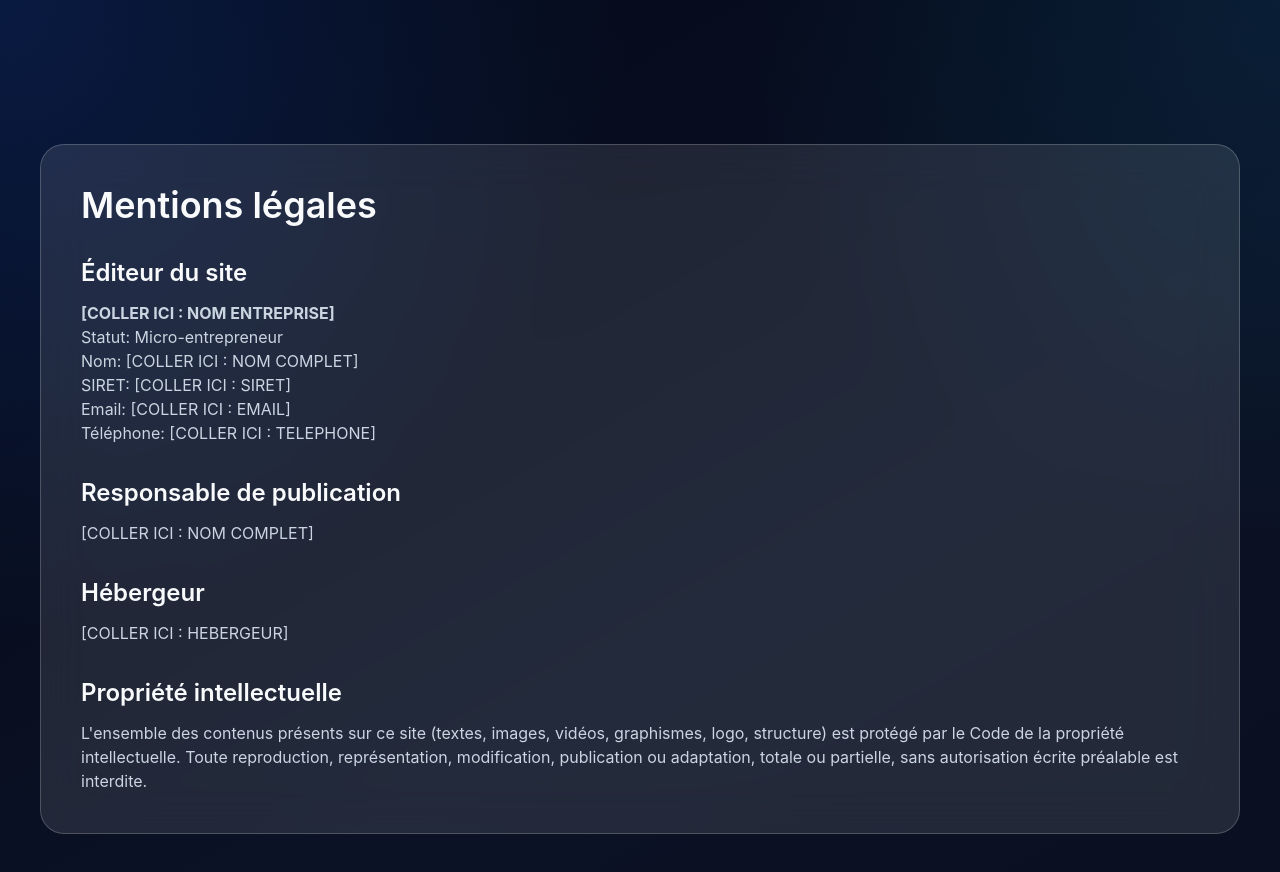
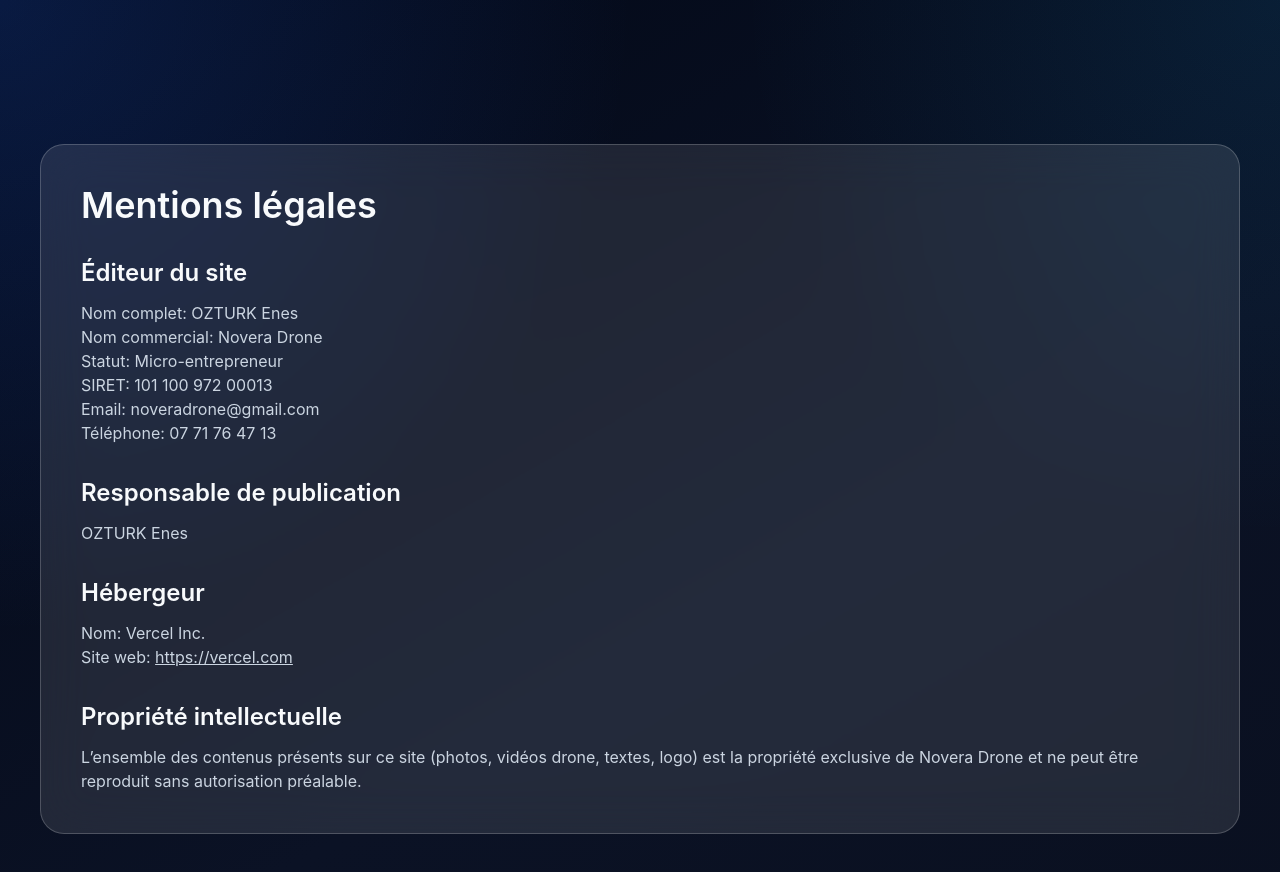
Before and after one commit to noveradrone/novera-drone.site.web, a Next.js app: page /mentions-legales in a window 1280 px wide. Shown: the top 872 px of the page. Built offline with nearby package versions, Linux system fonts and the light colour scheme.

Commit message:
use local DJI Air 3S image in carousel

```diff
--- a/app/components/AboutIntroSection.tsx
+++ b/app/components/AboutIntroSection.tsx
@@ -1,7 +1,7 @@
 export default function AboutIntroSection() {
   return (
-    <section className="reveal-up section-shell py-14 sm:py-16">
-      <div className="mx-auto max-w-4xl rounded-3xl border border-white/15 bg-white/5 px-6 py-10 text-center backdrop-blur-xl sm:px-8 sm:py-12">
+    <section className="reveal-up section-shell py-16">
+      <div className="mx-auto flex min-h-[280px] max-w-4xl flex-col items-center justify-center rounded-3xl border border-white/15 bg-white/5 px-6 py-10 text-center backdrop-blur-xl sm:px-8 sm:py-12">
         <h2 className="text-3xl font-semibold leading-tight text-white sm:text-4xl">Qui sommes-nous ?</h2>
         <p className="mx-auto mt-5 max-w-3xl text-base leading-relaxed text-slate-300 sm:text-lg">
           Entrepreneur passionné par l’aérien et les technologies drone, j’ai fondé Novera Drone pour proposer des
--- a/app/mentions-legales/page.tsx
+++ b/app/mentions-legales/page.tsx
@@ -16,11 +16,11 @@
         <section className="mt-8">
           <h2 className="text-xl font-semibold sm:text-2xl">Éditeur du site</h2>
           <p className="mt-3 text-slate-300">
-            <strong>{legalInfo.companyName}</strong>
+            Nom complet: {legalInfo.fullName}
+            <br />
+            Nom commercial: {legalInfo.companyName}
             <br />
             Statut: {legalInfo.status}
-            <br />
-            Nom: {legalInfo.fullName}
             <br />
             SIRET: {legalInfo.siret}
             <br />
@@ -37,15 +37,21 @@
 
         <section className="mt-8">
           <h2 className="text-xl font-semibold sm:text-2xl">Hébergeur</h2>
-          <p className="mt-3 text-slate-300">{legalInfo.host}</p>
+          <p className="mt-3 text-slate-300">
+            Nom: {legalInfo.hostName}
+            <br />
+            Site web:{" "}
+            <a href={legalInfo.hostWebsite} target="_blank" rel="noreferrer" className="underline hover:text-blue-300">
+              {legalInfo.hostWebsite}
+            </a>
+          </p>
         </section>
 
         <section className="mt-8">
           <h2 className="text-xl font-semibold sm:text-2xl">Propriété intellectuelle</h2>
           <p className="mt-3 text-slate-300">
-            L'ensemble des contenus présents sur ce site (textes, images, vidéos, graphismes, logo, structure) est
-            protégé par le Code de la propriété intellectuelle. Toute reproduction, représentation, modification,
-            publication ou adaptation, totale ou partielle, sans autorisation écrite préalable est interdite.
+            L’ensemble des contenus présents sur ce site (photos, vidéos drone, textes, logo) est la propriété
+            exclusive de Novera Drone et ne peut être reproduit sans autorisation préalable.
           </p>
         </section>
       </article>
--- a/app/services/[slug]/page.tsx
+++ b/app/services/[slug]/page.tsx
@@ -39,7 +39,7 @@
     <main className="relative overflow-hidden">
       <Navbar />
 
-      <section className="section-shell pt-28 sm:pt-32 md:pt-36">
+      <section className="section-shell pt-36 sm:pt-32 md:pt-36">
         <div className="glass overflow-hidden rounded-3xl">
           <Image
             src={service.heroImage}
--- a/app/services/page.tsx
+++ b/app/services/page.tsx
@@ -15,7 +15,7 @@
     <main className="relative overflow-hidden">
       <Navbar />
 
-      <section className="section-shell pt-28 sm:pt-32 md:pt-36">
+      <section className="section-shell pt-36 sm:pt-32 md:pt-36">
         <div className="mb-10 mx-auto max-w-3xl text-center">
           <p className="mb-4 text-xs uppercase tracking-[0.28em] text-blue-300/90">Services</p>
           <h1 className="text-3xl font-semibold leading-tight md:text-5xl">
--- a/data/legal.ts
+++ b/data/legal.ts
@@ -1,13 +1,14 @@
 export const legalInfo = {
-  companyName: "[COLLER ICI : NOM ENTREPRISE]",
-  fullName: "[COLLER ICI : NOM COMPLET]",
+  companyName: "Novera Drone",
+  fullName: "OZTURK Enes",
   status: "Micro-entrepreneur",
-  siret: "[COLLER ICI : SIRET]",
-  email: "[COLLER ICI : EMAIL]",
-  phoneDisplay: "[COLLER ICI : TELEPHONE]",
-  phoneHref: "[COLLER ICI : TELEPHONE]",
-  publisher: "[COLLER ICI : NOM COMPLET]",
-  host: "[COLLER ICI : HEBERGEUR]",
-  coverage: "Manche, Orne, Calvados",
+  siret: "101 100 972 00013",
+  email: "noveradrone@gmail.com",
+  phoneDisplay: "07 71 76 47 13",
+  phoneHref: "+33771764713",
+  publisher: "OZTURK Enes",
+  hostName: "Vercel Inc.",
+  hostWebsite: "https://vercel.com",
+  coverage: "Manche – Orne – Calvados",
   privacyRetentionYears: 3
 } as const;
```
